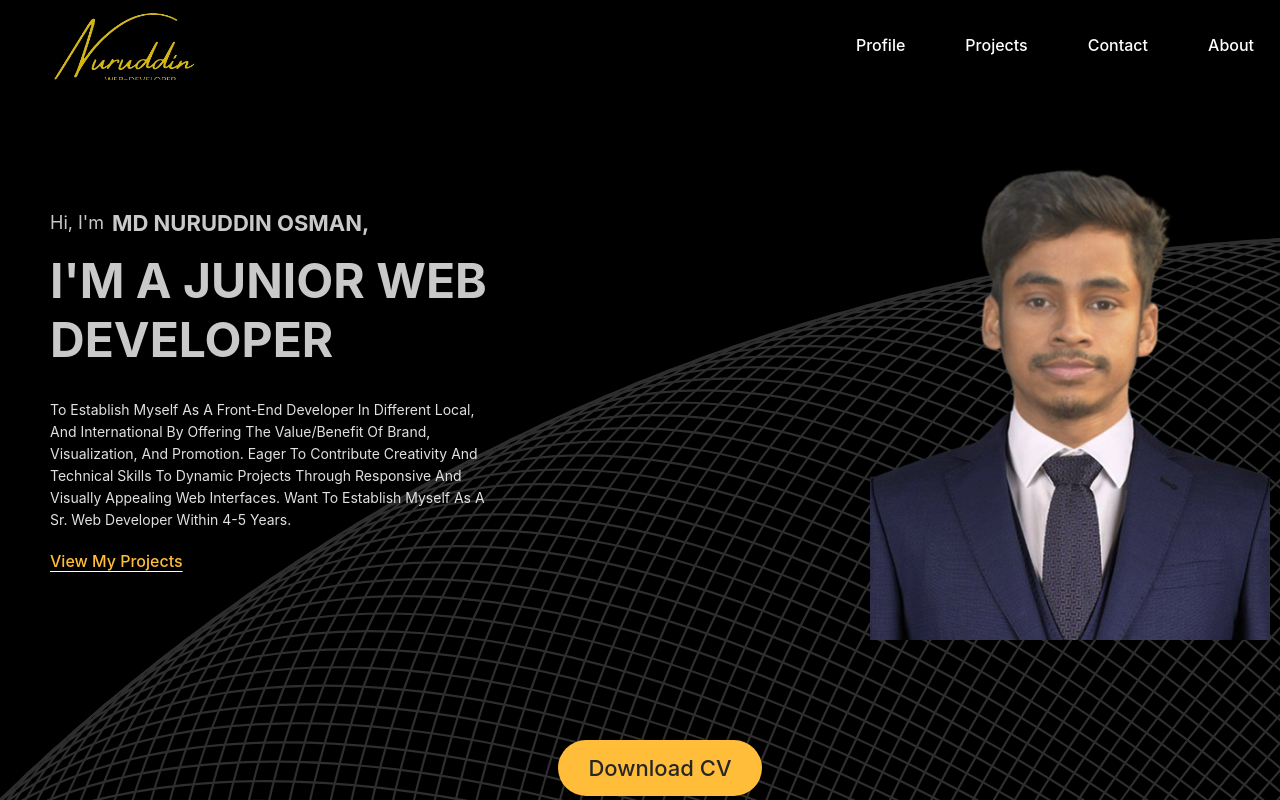
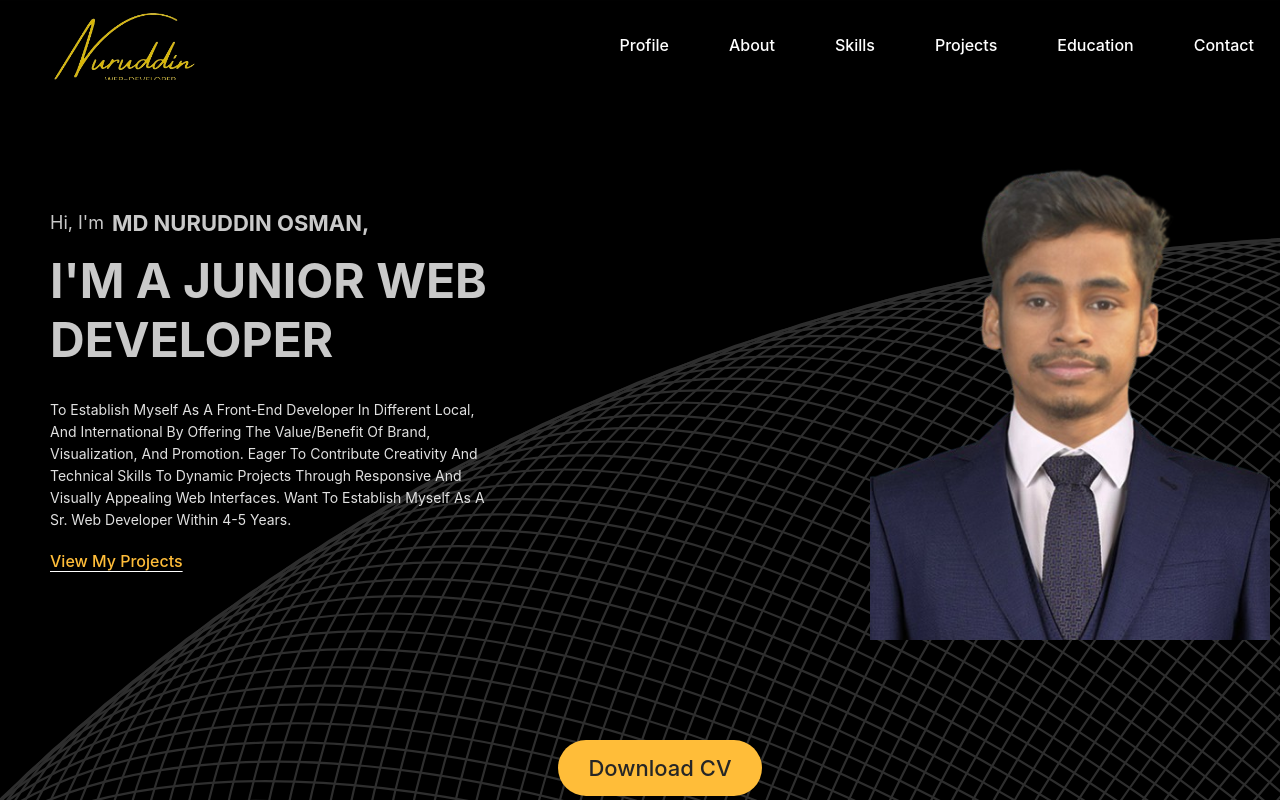
Before and after one commit to nuruddin-osman/checkPortfolio, a React (Vite) app: page / in a window 1280 px wide. Shown: the top 800 px of the page. Built offline with nearby package versions, Linux system fonts and the light colour scheme.

Commit message:
navLink done

```diff
--- a/src/index.css
+++ b/src/index.css
@@ -52,9 +52,6 @@ ul, ol{
 }
 /* =======================Medium============================ */
 @media screen and (max-width: 768px){
-  .container{
-      max-width: 100%;
-  }
   .section_heading{
     font-size: 48px;
     margin-bottom: 50px;
--- a/src/sections/navbar/Navbar.jsx
+++ b/src/sections/navbar/Navbar.jsx
@@ -34,16 +34,22 @@ const Navbar = () => {
                 <div className="nav_menu">
                     <ul className='nav_list'>
                         <li className='nav_item'>
-                            <a href="#" >profile</a>
+                            <a href="#profile" >profile</a>
                         </li>
                         <li className='nav_item'>
-                            <a href="#" >projects</a>
+                            <a href="#about" >about</a>
                         </li>
                         <li className='nav_item'>
-                            <a href="#" >contact</a>
+                            <a href="#skill" >skills</a>
                         </li>
                         <li className='nav_item'>
-                            <a href="#" >about</a>
+                            <a href="#project" >projects</a>
+                        </li>
+                        <li className='nav_item'>
+                            <a href="#education" >education</a>
+                        </li>
+                        <li className='nav_item'>
+                            <a href="#contact" >contact</a>
                         </li>
                     </ul>
                 </div>
--- a/src/sections/navbar/navbar.css
+++ b/src/sections/navbar/navbar.css
@@ -52,7 +52,13 @@
 /* ================================Large Medium========================== */
 
 @media screen and (max-width: 1024px) {
-
+    .nav_list{
+        gap: 5px;
+    }
+    .nav_item a{
+        padding: 5px 7px;
+        font-size: 14px;
+    }
 }
 
 /* ================================Medium========================== */
```
